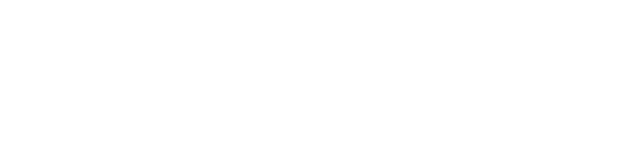
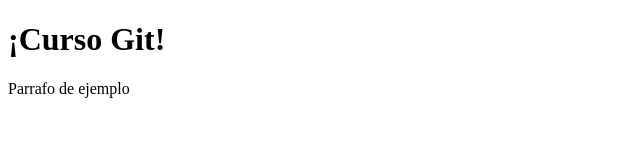
Before and after one commit to FrancoPagnotta/CursoGit, a plain HTML site: page index.html in a window 1280 px wide. Shown: the whole page, without its empty margins (0-640 px from the left). Drawn offline with Linux system fonts and the light colour scheme.

Commit message:
agregado de titulo y primer parrafo

```diff
--- a/index.html
+++ b/index.html
@@ -6,6 +6,7 @@
     <title>Document</title>
 </head>
 <body>
-
+    <h1>¡Curso Git!</h1>
+    <p> Parrafo de ejemplo</p>
 </body>
 </html>
```
